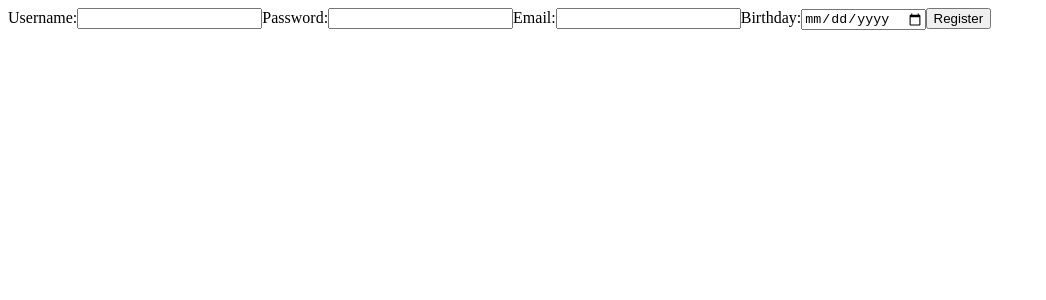
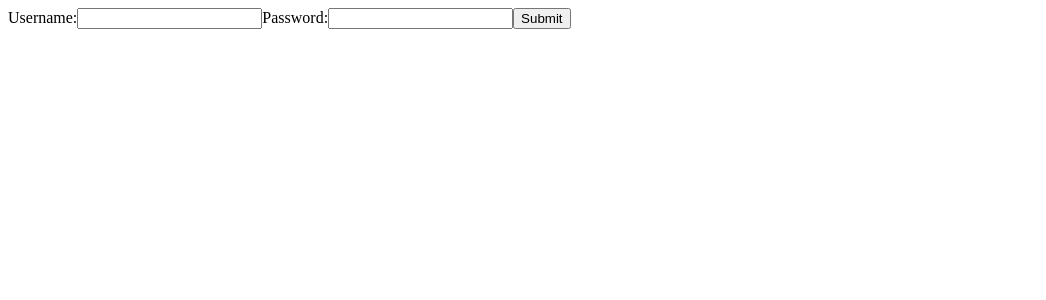
Before and after one commit to stuartfreaks/myflix_client-add-login-3.5, a React (Vite) app: page / in a window 1280 px wide. Shown: the top 300 px of the page, without its empty margins (0-1046 px from the left). Built offline with nearby package versions, Linux system fonts and the light colour scheme.

Commit message:
Problem with log in

```diff
--- a/src/components/main-view/MainView.jsx
+++ b/src/components/main-view/MainView.jsx
@@ -85,8 +85,7 @@ setSelectedMovie(newSelectedMovie) {
 
     console.log(movies)
 
-    if(!register)
-    return <RegistrationView onRegistation={(register) => this.onRegistration(register)} />
+
 
 
    if (!user) {
```
Also changed, not shown: 2 other files (tests, documents, lock files or other folders).
